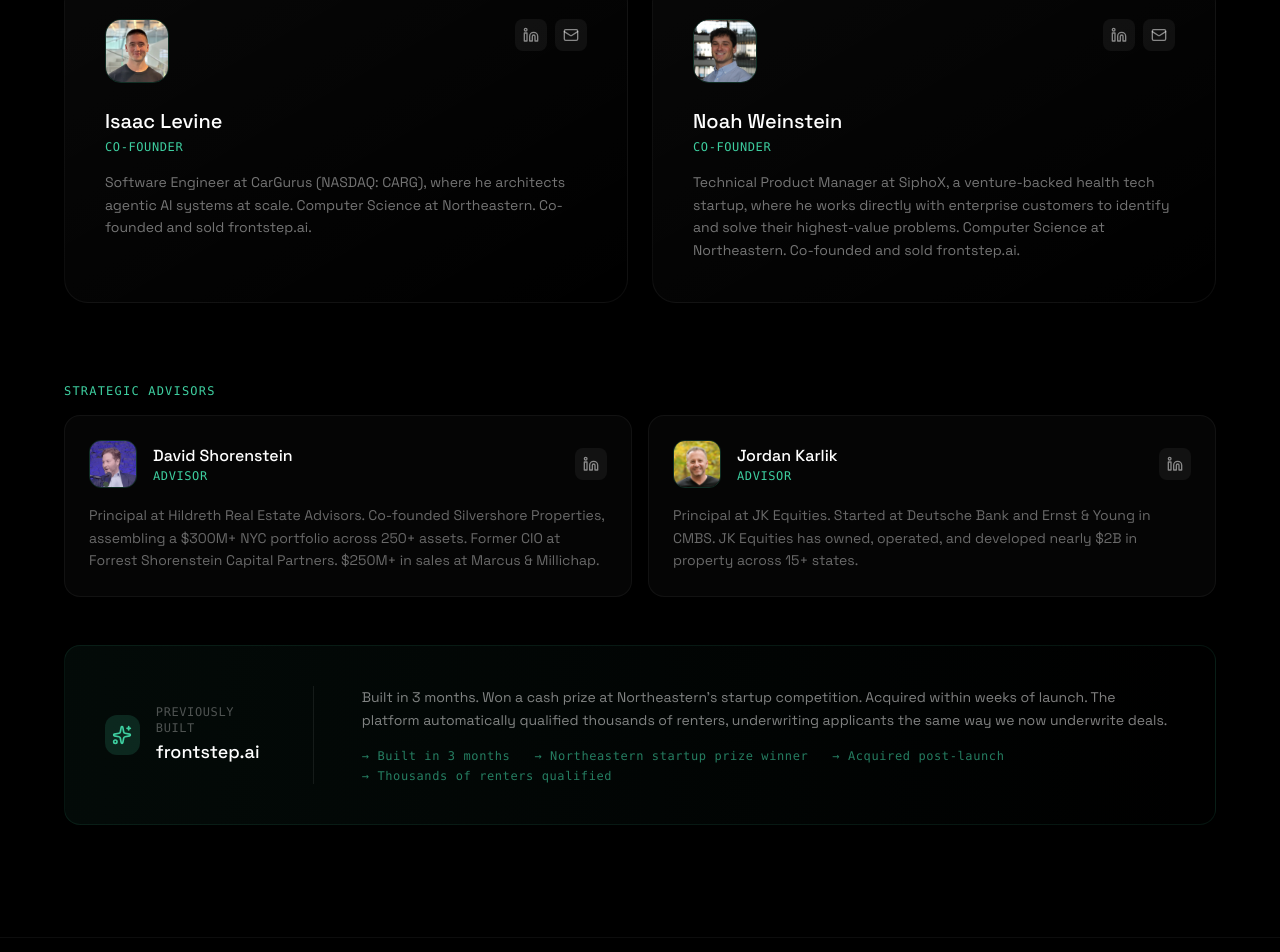
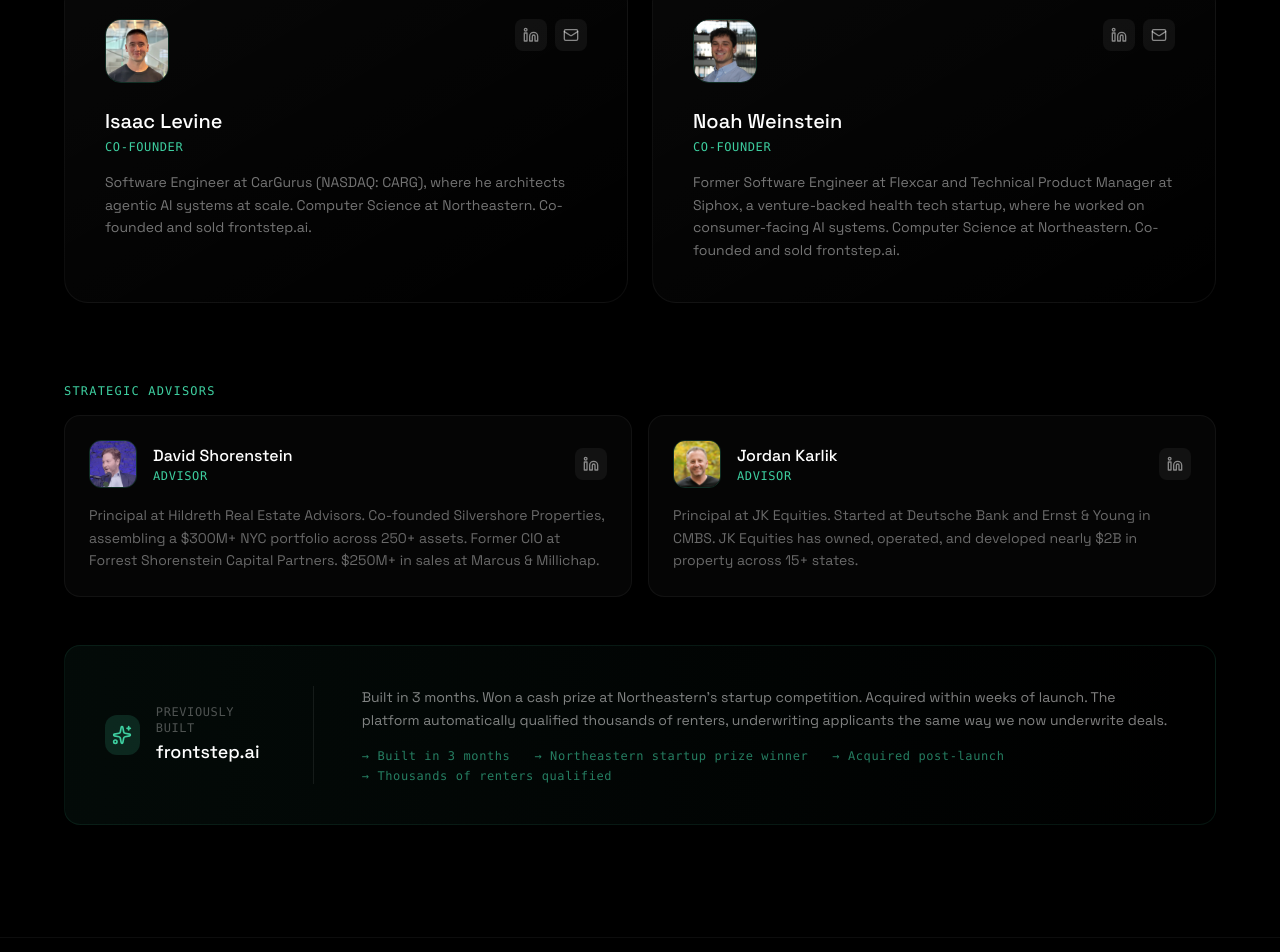
Before and after one commit to dealwire-ai/dealwire, a Next.js app in the folder apps/web/: page / in a window 1280 px wide. Shown: the part 5856-6808 px from the top of the page. Built offline with nearby package versions, Linux system fonts and the light colour scheme; no server answers.

Commit message:
nit: update Noah's bio

```diff
--- a/apps/web/src/app/page.tsx
+++ b/apps/web/src/app/page.tsx
@@ -526,7 +526,7 @@ export default function Home() {
               {
                 name: "Noah Weinstein",
                 role: "Co-Founder",
-                bio: "Technical Product Manager at SiphoX, a venture-backed health tech startup, where he works directly with enterprise customers to identify and solve their highest-value problems. Computer Science at Northeastern. Co-founded and sold frontstep.ai.",
+                bio: "Former Software Engineer at Flexcar and Technical Product Manager at Siphox, a venture-backed health tech startup, where he worked on consumer-facing AI systems. Computer Science at Northeastern. Co-founded and sold frontstep.ai.",
                 linkedin: "https://www.linkedin.com/in/noahweinstein/",
                 email: "noah@frontstep.ai",
                 headshot: "/headshots/noah.webp",
```
